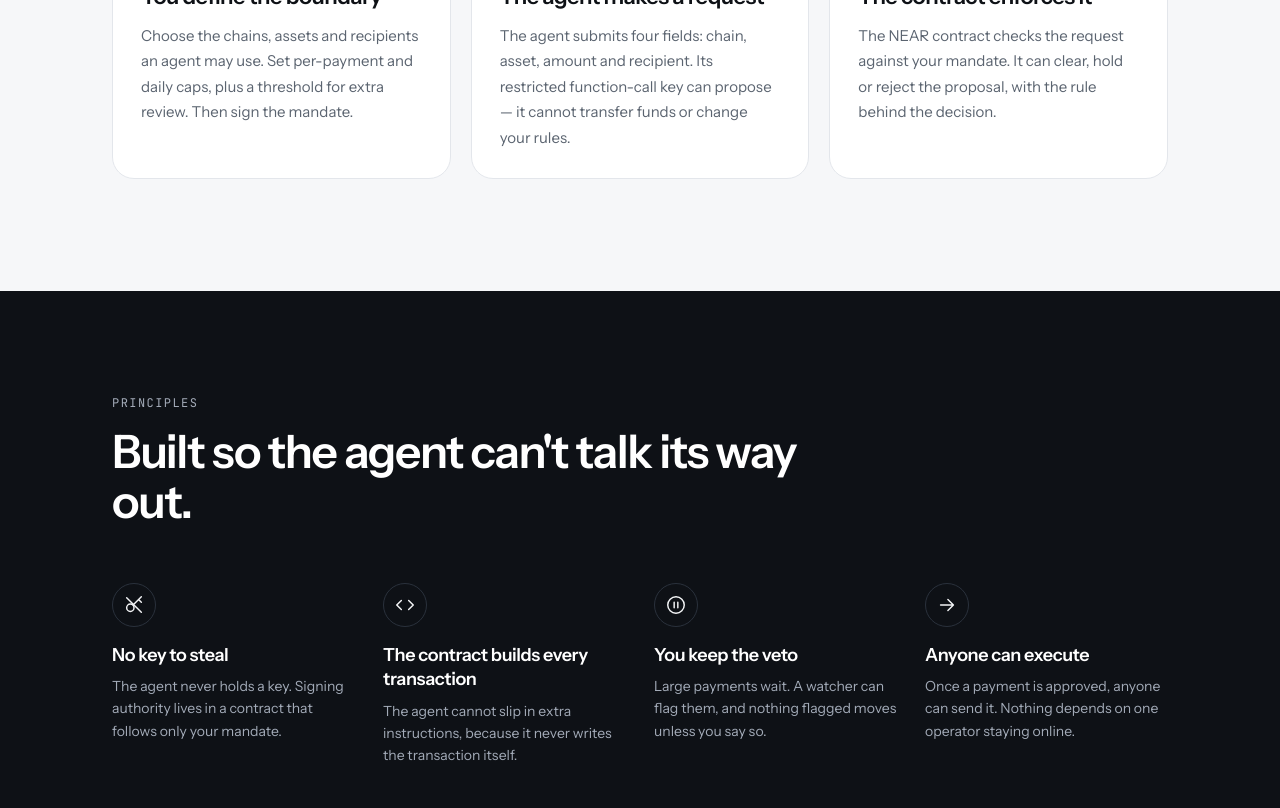
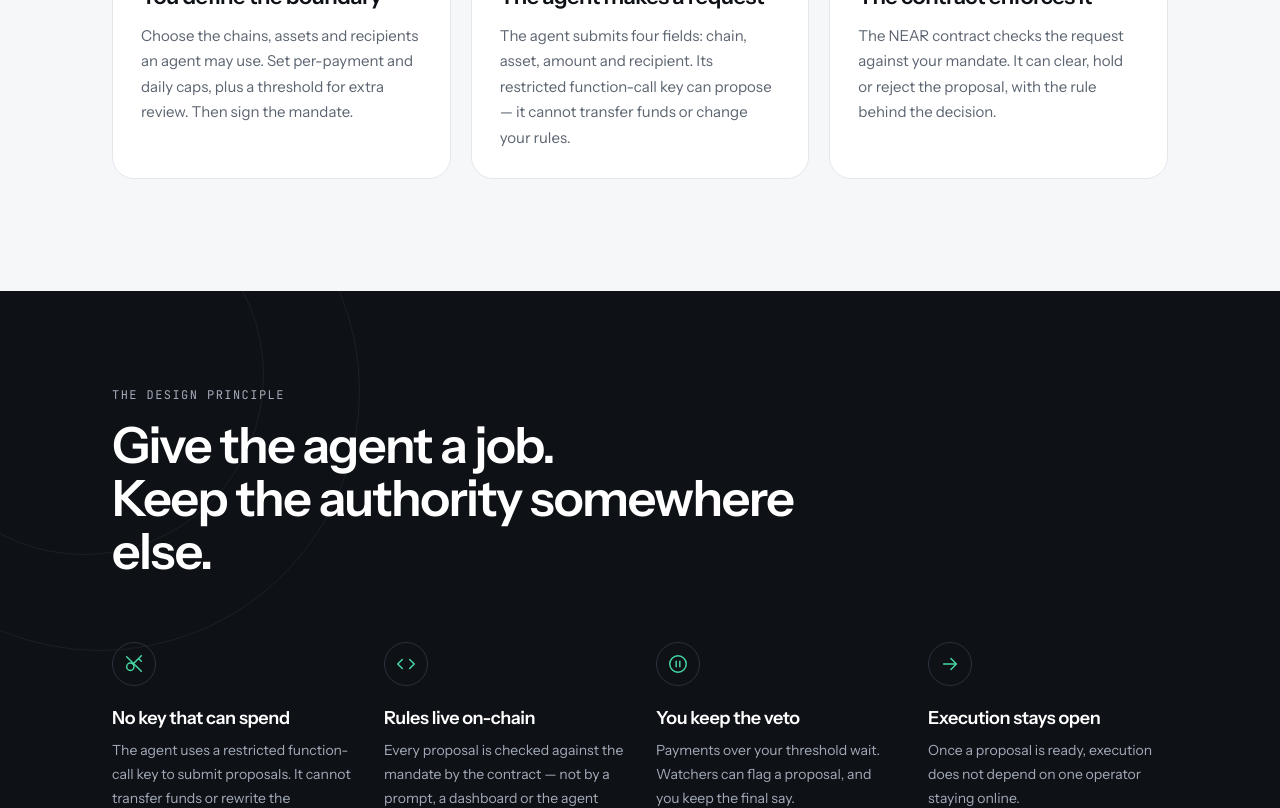
Before and after one commit to Mofifoluwa-ade/Bridle, a Next.js app: page / in a window 1280 px wide. Shown: the part 1360-2168 px from the top of the page. Built offline with nearby package versions, Linux system fonts and the light colour scheme.

Commit message:
fix: align landing principles with restricted agent key model

```diff
--- a/components/Principles.tsx
+++ b/components/Principles.tsx
@@ -21,8 +21,8 @@ function Icon({ children }: { children: ReactNode }) {
 
 const principles: { title: string; body: string; icon: ReactNode }[] = [
   {
-    title: "No key to steal",
-    body: "The agent never holds a key. Signing authority lives in a contract that follows only your mandate.",
+    title: "No key that can spend",
+    body: "The agent uses a restricted function-call key to submit proposals. It cannot transfer funds or rewrite the mandate.",
     icon: (
       <Icon>
         <circle cx="8" cy="15" r="4" />
@@ -31,8 +31,8 @@ const principles: { title: string; body: string; icon: ReactNode }[] = [
     ),
   },
   {
-    title: "The contract builds every transaction",
-    body: "The agent cannot slip in extra instructions, because it never writes the transaction itself.",
+    title: "Rules live on-chain",
+    body: "Every proposal is checked against the mandate by the contract — not by a prompt, a dashboard or the agent itself.",
     icon: (
       <Icon>
         <path d="M8 7l-5 5 5 5M16 7l5 5-5 5" />
@@ -41,7 +41,7 @@ const principles: { title: string; body: string; icon: ReactNode }[] = [
   },
   {
     title: "You keep the veto",
-    body: "Large payments wait. A watcher can flag them, and nothing flagged moves unless you say so.",
+    body: "Payments over your threshold wait. Watchers can flag a proposal, and you keep the final say.",
     icon: (
       <Icon>
         <circle cx="12" cy="12" r="9" />
@@ -50,8 +50,8 @@ const principles: { title: string; body: string; icon: ReactNode }[] = [
     ),
   },
   {
-    title: "Anyone can execute",
-    body: "Once a payment is approved, anyone can send it. Nothing depends on one operator staying online.",
+    title: "Execution stays open",
+    body: "Once a proposal is ready, execution does not depend on one operator staying online.",
     icon: (
       <Icon>
         <path d="M5 12h14M13 6l6 6-6 6" />
@@ -62,31 +62,35 @@ const principles: { title: string; body: string; icon: ReactNode }[] = [
 
 export function Principles() {
   return (
-    <div className="bg-ink text-[#F3F4F6]">
-      <Container className="pb-28 pt-[104px]">
+    <section className="relative overflow-hidden bg-ink text-[#F3F4F6]">
+      <div aria-hidden className="pointer-events-none absolute -left-40 -top-40 h-[520px] w-[520px] rounded-full border border-white/[0.06]" />
+      <div aria-hidden className="pointer-events-none absolute -left-24 -top-24 h-[360px] w-[360px] rounded-full border border-white/[0.06]" />
+      <Container className="relative pb-20 sm:pb-28 pt-16 sm:pt-24">
         <section id="principles" aria-labelledby="principles-title">
-          <Eyebrow tone="dark">Principles</Eyebrow>
+          <Eyebrow tone="dark">The design principle</Eyebrow>
           <h2
             id="principles-title"
-            className="max-w-[720px] text-[clamp(30px,4.2vw,46px)] font-semibold leading-[1.08] tracking-heading text-white"
+            className="max-w-[760px] text-[clamp(30px,4.5vw,50px)] font-semibold leading-[1.06] tracking-heading text-white"
           >
-            Built so the agent can&apos;t talk its way out.
+            Give the agent a job.
+            <br />
+            Keep the authority somewhere else.
           </h2>
-          <div className="mt-12 sm:mt-14 grid grid-cols-1 sm:grid-cols-2 md:grid-cols-4 gap-5 lg:gap-7">
+          <div className="mt-12 sm:mt-16 grid grid-cols-1 sm:grid-cols-2 lg:grid-cols-4 gap-x-8 gap-y-9">
             {principles.map((p) => (
-              <div key={p.title} className="flex flex-col">
-                <div className="flex h-10 w-10 sm:h-11 sm:w-11 items-center justify-center rounded-full border border-night text-[#F3F4F6] transition-transform hover:scale-105">
+              <div key={p.title} className="group flex flex-col">
+                <div className="flex h-11 w-11 items-center justify-center rounded-full border border-[#2A313C] text-[#46D9A4] transition-all duration-300 group-hover:border-[#46D9A4]/50 group-hover:bg-[#46D9A4]/[0.08]">
                   {p.icon}
                 </div>
-                <h3 className="mb-2 mt-4 text-[17px] sm:text-[18px] font-semibold tracking-[-0.02em] text-white leading-snug">
+                <h3 className="mb-2 mt-5 text-[17px] sm:text-[18px] font-semibold tracking-[-0.02em] text-white leading-snug">
                   {p.title}
                 </h3>
-                <p className="text-[13.5px] sm:text-[14px] leading-[1.58] text-dim">{p.body}</p>
+                <p className="text-[13.5px] sm:text-[14px] leading-[1.7] text-[#A3ABB8]">{p.body}</p>
               </div>
             ))}
           </div>
         </section>
       </Container>
-    </div>
+    </section>
   );
 }
```
